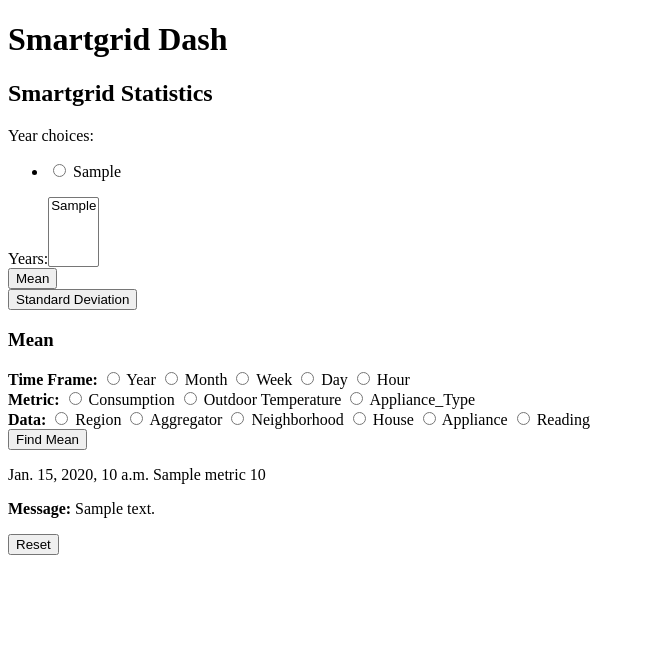
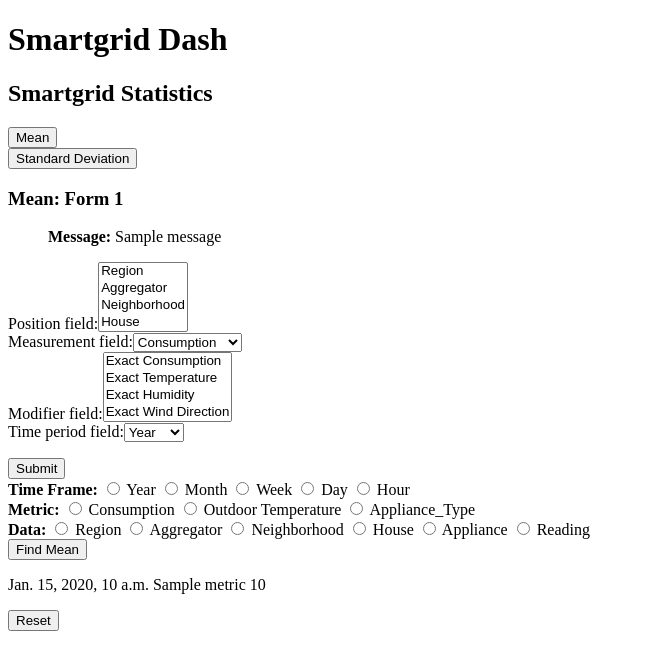
Before and after one commit to NateThom/smartgrid, a Django app: template smartgrid-website/dash/templates/dash/dash_statistics_mean_1.html in a window 1280 px wide. Shown: the top 670 px of the page, without its empty margins (0-645 px from the left). Run offline with Django 3.2, Linux system fonts and the light colour scheme; tables that the repository leaves empty hold one stand-in row (values such as "Sample post"); the template is opened without the code that fills it: values that come from a table or form of the project are taken from there, most other values are stand-ins (such as "Sample title", 1, 10 or a date in 2020); one stand-in notice (Sample message) is shown.

Commit message:
Really great progress made on the mean statistic forms. There is now a two step process that is built on top of django forms. Still need to calculate the mean and return the value.

```diff
--- a/smartgrid-website/dash/forms.py
+++ b/smartgrid-website/dash/forms.py
@@ -1,18 +1,88 @@
 from django import forms
 
-from .models import Year
+from .models import Reading, Region, Aggregator, Neighborhood, House, Year, Month, Day, Hour
 
-class YearModelForm(forms.ModelForm):
-    def get_year_choices():
-        TUPLE_LIST = Year.objects.values_list()
-        TUPLE_LIST = list(TUPLE_LIST)
-        YEAR_CHOICES = []
-        for entry in TUPLE_LIST:
-            YEAR_CHOICES.append(entry+entry)
-        return YEAR_CHOICES
+class MeanStatisticForm1(forms.Form):
+    time_frame_choices = [('Year','Year'), ('Month','Month'),('Day','Day'),('Hour','Hour')]
+    position_choices = [('Region','Region'),('Aggregator','Aggregator'),('Neighborhood','Neighborhood'),('House','House')]
+    measurement_choices = [('Consumption','Consumption'),('Temperature','Temperature'),('Humidity','Humidity'),('Wind Direction','Wind Direction'),('Wind Speed','Wind Speed')]
+    modifier_choices = [('Exact Consumption','Exact Consumption'),('Exact Temperature','Exact Temperature'),('Exact Humidity','Exact Humidity'),('Exact Wind Direction','Exact Wind Direction'),('Exact Wind Speed','Exact Wind Speed'),('None','None')]
 
-    year_choices = forms.ChoiceField(choices=get_year_choices(), widget=forms.RadioSelect())
-    years = forms.ModelMultipleChoiceField(queryset=Year.objects.all())
-    class Meta:
-        model = Year
-        fields = ['year_choices', 'years']
+    position_field = forms.MultipleChoiceField(choices=position_choices)
+    measurement_field = forms.ChoiceField(choices=measurement_choices)
+    modifier_field = forms.MultipleChoiceField(choices=modifier_choices)
+    time_period_field = forms.ChoiceField(choices=time_frame_choices)
+
+class MeanStatisticForm2(forms.Form):
+    position_field = forms.ChoiceField()
+    modifier_field = forms.CharField()
+    if(modifier_field.max_length == 0):
+        fields['modifier_field'].initial = "None"
+        fields['modifier_field'].disabled = True
+    time_period_field = forms.ChoiceField()
+
+    def __init__(self, *args, **kwargs):
+        position_selection = kwargs.pop('position_selection', None)
+        modifier_selection = kwargs.pop('modifier_selection', None)
+        time_period_selection = kwargs.pop('time_period_selection', None)
+        super().__init__(*args, **kwargs)
+        def get_position_or_time_choices(selection):
+            TUPLE_LIST = eval(selection).objects.values_list()
+            TUPLE_LIST = list(TUPLE_LIST)
+            CHOICES = []
+            for entry in TUPLE_LIST:
+                CHOICES.append(entry+entry)
+            return CHOICES
+
+        def get_modifier_length(selection):
+            if(selection[0:5] == "Exact"):
+                if(selection[6:] == "Consumption"):
+                    return 16
+                elif(selection[6:] == "Temperature"):
+                    return 3
+                elif(selection[6:] == "Humidity"):
+                    return 3
+                elif(selection[6:] == "Wind Direction"):
+                    return 2
+                elif(selection[6:] == "Wind Speed"):
+                    return 3
+                else:
+                    return 0
+        if position_selection:
+            self.fields['position_field'].choices=get_position_or_time_choices(position_selection)
+        if modifier_selection:
+            self.fields['modifier_field'].max_length=get_modifier_length(modifier_selection)
+        if time_period_selection:
+            self.fields['time_period_field'].choices=get_position_or_time_choices(time_period_selection)
+
+# #Returns all of the years currently in database
+# def get_year_choices():
+#     #create a queryset of single-value tuples. The values are the years
+#     ## currently stored in the database
+#     TUPLE_LIST = Year.objects.values_list()
+#     #Change tuple_list from a queryset to a regular list
+#     TUPLE_LIST = list(TUPLE_LIST)
+#     #Create an empty list to fill
+#     YEAR_CHOICES = []
+#     #For every single-value tuple in the tuple_list...
+#     for entry in TUPLE_LIST:
+#         #add the entry's current single-value to itself making every tuple
+#         ## a double-value tuple with two of the same value
+#         YEAR_CHOICES.append(entry+entry)
+#     #Return the list of double-tuples
+#     return YEAR_CHOICES
+
+# class YearModelForm(forms.ModelForm):
+#     def get_year_choices():
+#         TUPLE_LIST = Year.objects.values_list()
+#         TUPLE_LIST = list(TUPLE_LIST)
+#         YEAR_CHOICES = []
+#         for entry in TUPLE_LIST:
+#             YEAR_CHOICES.append(entry+entry)
+#         return YEAR_CHOICES
+#
+#     year_choices = forms.ChoiceField(choices=get_year_choices(), widget=forms.RadioSelect())
+#     years = forms.ModelMultipleChoiceField(queryset=Year.objects.all())
+#     class Meta:
+#         model = Year
+#         fields = ['year_choices', 'years']
--- a/smartgrid-website/dash/models.py
+++ b/smartgrid-website/dash/models.py
@@ -61,7 +61,7 @@ class Reading(models.Model):
     consumption = models.BigIntegerField()
 
     temperature = models.IntegerField(blank=True, null=True)
-    humidity = models.DecimalField(blank=True, null=True, max_digits=3, decimal_places=2)
+    humidity = models.DecimalField(max_digits=3, decimal_places=2, blank=True, null=True)
     wind_speed = models.IntegerField(blank=True, null=True)
     wind_direction = models.CharField(max_length=2, blank=True, null=True)
 
--- a/smartgrid-website/dash/templates/dash/dash.html
+++ b/smartgrid-website/dash/templates/dash/dash.html
@@ -8,9 +8,6 @@
   <body>
     <h1>Smartgrid Dash</h1>
     <h2>Smartgrid Statistics</h2>
-    <form method="get">
-      {{form}}
-    </form>
     <form action = "/dash/dash_statistics_mean_1/" method = "get">
       <input type = "submit" value = "Mean"  target="_self"/>
     </form>
--- a/smartgrid-website/dash/templates/dash/dash_statistics_mean_1.html
+++ b/smartgrid-website/dash/templates/dash/dash_statistics_mean_1.html
@@ -4,7 +4,21 @@
 {% block library %} <script src="https://ajax.googleapis.com/ajax/libs/jquery/3.3.1/jquery.min.js"></script> {% endblock library %}
 
 {% block statistic %}
-  <h3>Mean</h3>
+  <h3>Mean: Form 1</h3>
+
+  {% if messages %}
+  <ul class="messages">
+    {% for message in messages %}
+      <p class="{{ message.tags }}"><strong>Message: </strong>{{ message }}</p>
+    {% endfor %}
+</ul>
+{% endif %}
+
+  <form id="mean_statistic_form_1" action = "dash_statistics_mean_2/" method="get">
+    {{mean_statistic_form_1|linebreaks}}
+    <input type = "submit" value = "Submit"  target="_self"/>
+  </form>
+
   <form id="mean_statistic_form" action = "/dash/mean_statistic/" method = "get">
     <strong>Time Frame:</strong>
       <input type = "radio" name="time" value = "Year"> Year</input>
@@ -33,7 +47,7 @@
   </form>
 
   <p>{{time}} {{metric}} {{data}}</p>
-  <p><strong>Message: </strong> {{message}}</p>
+
 
   {% if mean_items >= 1 %}
     <p>Mean {{metric}} per {{data}} = {{mean_items}}</p>
@@ -42,7 +56,7 @@
   <p>{{data}} does not have a {{metric}} field. Please try again.</p>
   {% endif %}
 
-  <form id="reset" action="/dash/dash_statistics_mean/">
+  <form id="reset" action="/dash/dash_statistics_mean_1/">
     <input type="submit" value="Reset" />
   </form>
 {% endblock statistic %}
--- a/smartgrid-website/dash/urls.py
+++ b/smartgrid-website/dash/urls.py
@@ -6,8 +6,12 @@ app_name = 'dash'
 urlpatterns = [
     # ex: /dash/
     path('', views.dash, name='dash'),
-    # ex: /dash/dash_statistics_mean/
+    # ex: /dash/dash_statistics_mean_1/
     path('dash_statistics_mean_1/', views.dash_statistics_mean_1, name='dash_statistics_mean_1'),
+    # ex: /dash/statistics_mean_2?position_field=Region&measurement_field=Consumption&modifier_field=Exact+Temperature&year_choices=dJaE&time_period_field=Year
+    re_path(r'^dash_statistics_mean_1/dash_statistics_mean_2/$', views.dash_statistics_mean_2, name='dash_statistics_mean_2'),
+    # ex: /dash/dash_statistics_mean_1/dash_statistics_mean_2/dash_statistics_mean_solution/?position_field=1&modifier_field=z&time_period_field=cSqa
+    re_path(r'^dash_statistics_mean_1/dash_statistics_mean_2/dash_statistics_mean_solution/$', views.dash_statistics_mean_solution, name='dash_statistics_mean_solution'),
     # ex: /dash/mean_statistic/?metric=consumption&data=neighborhood
     re_path(r'^mean_statistic/$', views.mean_statistic, name='mean_statistic'),
 ]
```
Also changed, not shown: smartgrid-website/dash/templates/dash/dash_statistics_mean_2.html (added, +34 -0 lines), smartgrid-website/dash/views.py (+39 -7 lines).
